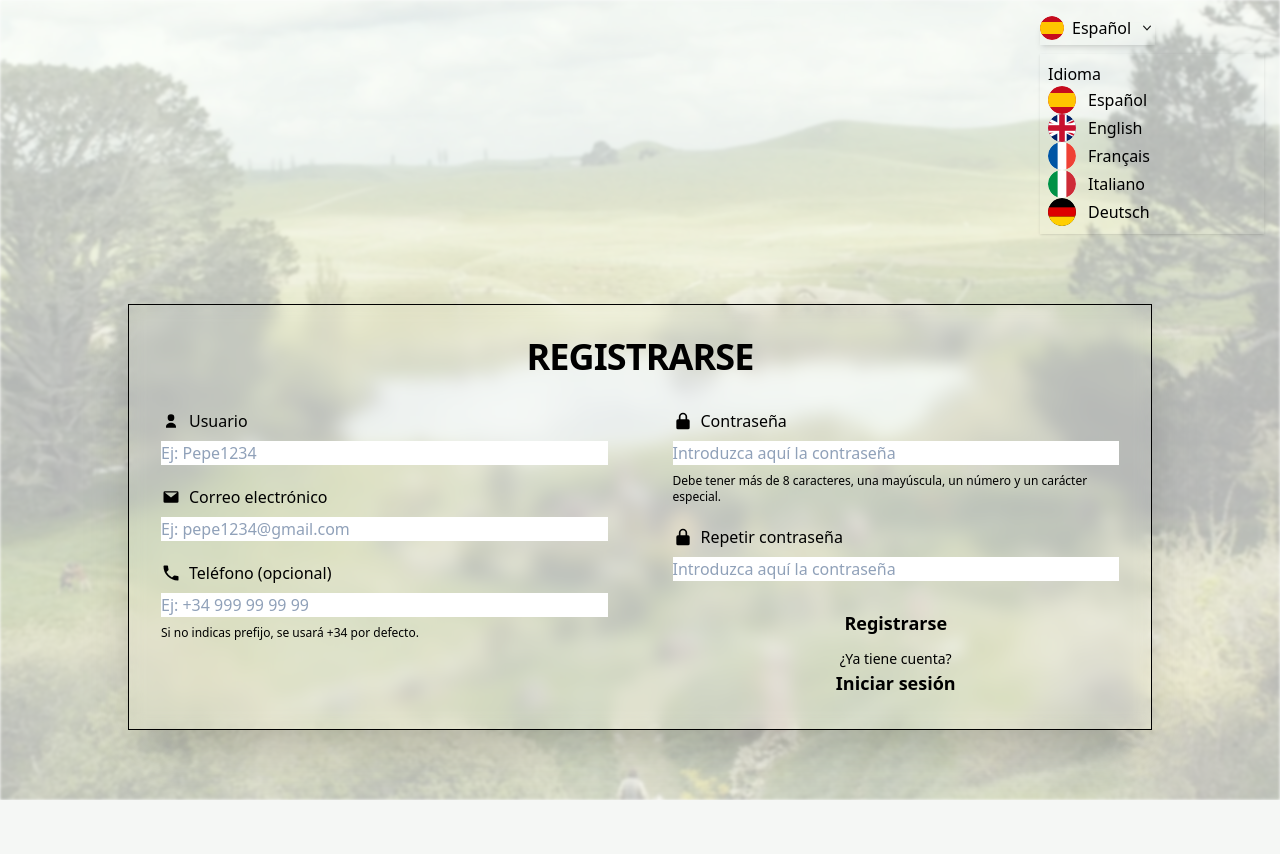
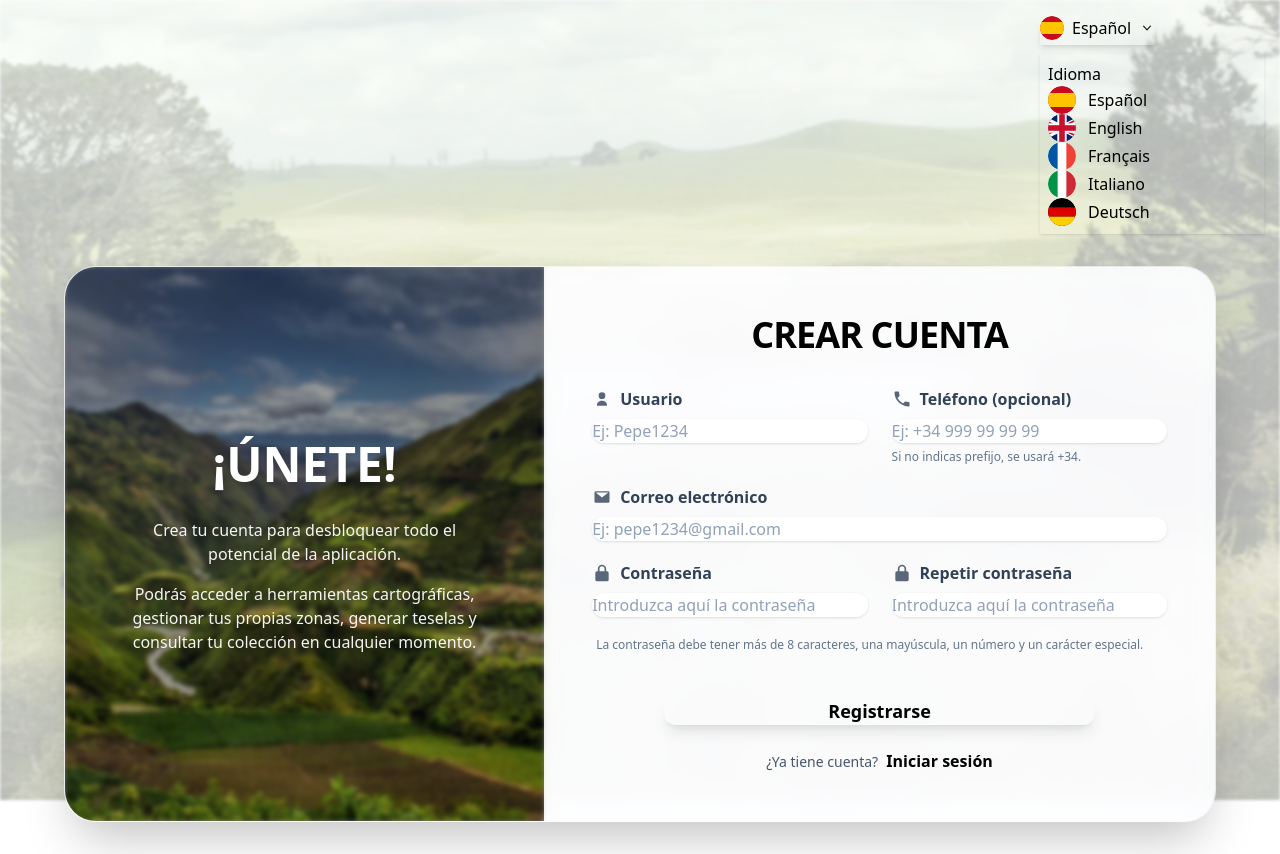
Before and after one commit to Marcurio22/TFG-Marcos-Zamorano, a Flask app: page /registro in a window 1280 px wide. Before the commit the page ends 800 px from the top, so only its background shows below. Run offline with Flask 3, Linux system fonts and the light colour scheme; parts of the project's set-up code (start-up, migrations or seed data) failed here and were passed over; some libraries are stand-ins or nearby versions.

Commit message:
Formatear página de registro
Closes #121

```diff
--- a/webapp/trazasytrazadas/templates/register.html
+++ b/webapp/trazasytrazadas/templates/register.html
@@ -1,130 +1,135 @@
 {% extends "auth_base.html" %}
 {% block title %}{{ _("Registrarse") }} · {{ _("Trazas de Herbívoros") }}{% endblock %}
 {% block content %}
-    {% set input_class = "input input-bordered w-full rounded-none border-primary/30 bg-white text-slate-800 placeholder:text-slate-400 focus:border-primary focus:outline-none focus:ring-2 focus:ring-primary/20" %}
-    <section class="w-full max-w-5xl border border-primary/45 bg-base-100/80 shadow-2xl backdrop-blur-sm">
-        <div class="px-5 py-6 sm:px-8 sm:py-8">
-            <h1 class="text-center text-3xl sm:text-4xl font-extrabold uppercase tracking-tight text-primary">
-                {{ _("Registrarse") }}
+    {# Estilo de los inputs modernizado: bordes curvos, fondo semi-translúcido y transiciones suaves #}
+    {% set input_class = "input input-bordered w-full rounded-xl border-primary/20 bg-white/90 text-slate-800 placeholder:text-slate-400 focus:border-primary focus:outline-none focus:ring-2 focus:ring-primary/30 transition-all shadow-sm" %}
+    {# Contenedor Principal: Bordes curvos, sombra amplia y layout dividido #}
+    <section class="w-full max-w-6xl rounded-[2rem] overflow-hidden shadow-2xl bg-blue-50/40 backdrop-blur-md flex flex-col lg:flex-row border border-white/40">
+        <div class="relative w-full lg:w-5/12 min-h-[300px] lg:min-h-full flex items-center justify-center p-6 sm:p-10 text-center">
+            <img src="{{ url_for('static', filename='img/monte.jpg') }}"
+                 alt="Paisaje"
+                 class="absolute inset-0 w-full h-full object-cover blur-[2px]" />
+            <div class="absolute inset-0 bg-black/40 backdrop-blur-[1px]"></div>
+            <div class="relative z-10 w-full max-w-lg">
+                <h1 class="text-3xl sm:text-4xl lg:text-5xl font-extrabold uppercase leading-tight text-white drop-shadow-md mb-6">
+                    {{ _("¡ÚNETE!") }}
                 </h1>
-            <form method="post" class="mt-6 sm:mt-8">
+                <div class="mt-4 space-y-4 text-sm sm:text-base text-white/95 font-medium drop-shadow-sm text-center px-4">
+                    <p>{{ _("Crea tu cuenta para desbloquear todo el potencial de la aplicación.") }}</p>
+                    <p>
+                        {{ _("Podrás acceder a herramientas cartográficas, gestionar tus propias zonas, generar teselas y consultar tu colección en cualquier momento.") }}
+                    </p>
+                </div>
+            </div>
+        </div>
+        <div class="w-full lg:w-7/12 px-6 py-8 sm:px-12 sm:py-12 bg-white/80 backdrop-blur-sm flex flex-col justify-center">
+            <div class="w-full max-w-2xl mx-auto">
+                <div class="text-center mb-8">
+                    <h2 class="text-3xl sm:text-4xl font-extrabold uppercase tracking-tight text-primary">{{ _("Crear Cuenta") }}</h2>
+                </div>
+                <form method="post" class="space-y-5">
                     {{ form.hidden_tag() }}
-                <div class="grid grid-cols-1 lg:grid-cols-[1fr_1px_1fr] gap-6 lg:gap-8 items-start">
-                    <div class="space-y-5">
+                    <div class="grid grid-cols-1 md:grid-cols-2 gap-x-6 gap-y-5">
                         <div>
                             <label for="{{ form.nombre_usuario.id }}"
-                                   class="mb-2 flex items-center gap-2 text-base font-medium text-base-content">
+                                   class="mb-2 flex items-center gap-2 text-sm sm:text-base font-semibold text-slate-700">
                                 <svg xmlns="http://www.w3.org/2000/svg"
                                      viewBox="0 0 24 24"
                                      fill="currentColor"
-                                     class="w-5 h-5">
+                                     class="w-5 h-5 opacity-80">
                                     <path d="M12 12a4 4 0 1 0-4-4 4 4 0 0 0 4 4Zm0 2c-3.314 0-6 2.239-6 5v1h12v-1c0-2.761-2.686-5-6-5Z" />
                                 </svg>
                                 <span>{{ _("Usuario") }}</span>
                             </label>
-                            {{ form.nombre_usuario(class=input_class,
-                                                        placeholder=_("Ej: Pepe1234") ,
-                            autocomplete="username"
-                            ) }}
+                            {{ form.nombre_usuario(class=input_class, placeholder=_("Ej: Pepe1234") , autocomplete="username") }}
                             {% if form.nombre_usuario.errors %}
-                                <p class="mt-2 text-sm text-error">{{ form.nombre_usuario.errors[0] }}</p>
+                                <p class="mt-1.5 text-sm font-medium text-error">{{ form.nombre_usuario.errors[0] }}</p>
                             {% endif %}
                         </div>
                         <div>
-                            <label for="{{ form.correo_electronico.id }}"
-                                   class="mb-2 flex items-center gap-2 text-base font-medium text-base-content">
+                            <label for="{{ form.telefono.id }}"
+                                   class="mb-2 flex items-center gap-2 text-sm sm:text-base font-semibold text-slate-700">
                                 <svg xmlns="http://www.w3.org/2000/svg"
                                      viewBox="0 0 24 24"
                                      fill="currentColor"
-                                     class="w-5 h-5">
+                                     class="w-5 h-5 opacity-80">
+                                    <path d="M6.62 10.79a15.91 15.91 0 0 0 6.59 6.59l2.2-2.2a1 1 0 0 1 1.01-.24 11.36 11.36 0 0 0 3.58.57 1 1 0 0 1 1 1V20a1 1 0 0 1-1 1A17 17 0 0 1 3 4a1 1 0 0 1 1-1h3.49a1 1 0 0 1 1 1 11.36 11.36 0 0 0 .57 3.58 1 1 0 0 1-.24 1.01l-2.2 2.2Z" />
+                                </svg>
+                                <span>{{ _("Teléfono (opcional)") }}</span>
+                            </label>
+                            {{ form.telefono(class=input_class, placeholder=_("Ej: +34 999 99 99 99") , autocomplete="tel") }}
+                            {% if form.telefono.errors %}
+                                <p class="mt-1.5 text-sm font-medium text-error">{{ form.telefono.errors[0] }}</p>
+                            {% else %}
+                                <p class="mt-1.5 text-xs text-slate-500 font-medium">{{ _("Si no indicas prefijo, se usará +34.") }}</p>
+                            {% endif %}
+                        </div>
+                        <div class="md:col-span-2">
+                            <label for="{{ form.correo_electronico.id }}"
+                                   class="mb-2 flex items-center gap-2 text-sm sm:text-base font-semibold text-slate-700">
+                                <svg xmlns="http://www.w3.org/2000/svg"
+                                     viewBox="0 0 24 24"
+                                     fill="currentColor"
+                                     class="w-5 h-5 opacity-80">
                                     <path d="M3 6.75A1.75 1.75 0 0 1 4.75 5h14.5A1.75 1.75 0 0 1 21 6.75v10.5A1.75 1.75 0 0 1 19.25 19H4.75A1.75 1.75 0 0 1 3 17.25V6.75Zm1.8.19 6.84 5.38a.6.6 0 0 0 .72 0l6.84-5.38a.25.25 0 0 0-.15-.44H4.95a.25.25 0 0 0-.15.44Z" />
                                 </svg>
                                 <span>{{ _("Correo electrónico") }}</span>
                             </label>
-                            {{ form.correo_electronico(class=input_class,
-                                                        placeholder=_("Ej: pepe1234@gmail.com") ,
-                            autocomplete="email"
-                            ) }}
+                            {{ form.correo_electronico(class=input_class, placeholder=_("Ej: pepe1234@gmail.com") , autocomplete="email") }}
                             {% if form.correo_electronico.errors %}
-                                <p class="mt-2 text-sm text-error">{{ form.correo_electronico.errors[0] }}</p>
+                                <p class="mt-1.5 text-sm font-medium text-error">{{ form.correo_electronico.errors[0] }}</p>
                             {% endif %}
                         </div>
                         <div>
-                            <label for="{{ form.telefono.id }}"
-                                   class="mb-2 flex items-center gap-2 text-base font-medium text-base-content">
+                            <label for="{{ form.contrasena.id }}"
+                                   class="mb-2 flex items-center gap-2 text-sm sm:text-base font-semibold text-slate-700">
                                 <svg xmlns="http://www.w3.org/2000/svg"
                                      viewBox="0 0 24 24"
                                      fill="currentColor"
-                                     class="w-5 h-5">
-                                    <path d="M6.62 10.79a15.91 15.91 0 0 0 6.59 6.59l2.2-2.2a1 1 0 0 1 1.01-.24 11.36 11.36 0 0 0 3.58.57 1 1 0 0 1 1 1V20a1 1 0 0 1-1 1A17 17 0 0 1 3 4a1 1 0 0 1 1-1h3.49a1 1 0 0 1 1 1 11.36 11.36 0 0 0 .57 3.58 1 1 0 0 1-.24 1.01l-2.2 2.2Z" />
-                                </svg>
-                                <span>{{ _("Teléfono (opcional)") }}</span>
-                            </label>
-                            {{ form.telefono(class=input_class,
-                                                        placeholder=_("Ej: +34 999 99 99 99") ,
-                            autocomplete="tel"
-                            ) }}
-                            {% if form.telefono.errors %}
-                                <p class="mt-2 text-sm text-error">{{ form.telefono.errors[0] }}</p>
-                            {% else %}
-                                <p class="mt-2 text-xs text-base-content/70">{{ _("Si no indicas prefijo, se usará +34 por defecto.") }}</p>
-                            {% endif %}
-                        </div>
-                    </div>
-                    <div class="hidden lg:block h-full bg-primary/35"></div>
-                    <div class="space-y-5">
-                        <div>
-                            <label for="{{ form.contrasena.id }}"
-                                   class="mb-2 flex items-center gap-2 text-base font-medium text-base-content">
-                                <svg xmlns="http://www.w3.org/2000/svg"
-                                     viewBox="0 0 24 24"
-                                     fill="currentColor"
-                                     class="w-5 h-5">
+                                     class="w-5 h-5 opacity-80">
                                     <path fill-rule="evenodd" d="M12 2a5 5 0 0 0-5 5v3H6a2 2 0 0 0-2 2v8a2 2 0 0 0 2 2h12a2 2 0 0 0 2-2v-8a2 2 0 0 0-2-2h-1V7a5 5 0 0 0-5-5Zm3 8V7a3 3 0 1 0-6 0v3h6Z" clip-rule="evenodd" />
                                 </svg>
                                 <span>{{ _("Contraseña") }}</span>
                             </label>
-                            {{ form.contrasena(class=input_class,
-                                                        placeholder=_("Introduzca aquí la contraseña") ,
-                            autocomplete="new-password"
-                            ) }}
-                            {% if form.contrasena.errors %}<p class="mt-2 text-sm text-error">{{ form.contrasena.errors[0] }}</p>{% endif %}
-                            <p class="mt-2 text-xs text-base-content/70">
-                                {{ _("Debe tener más de 8 caracteres, una mayúscula, un número y un carácter especial.") }}
-                            </p>
+                            {{ form.contrasena(class=input_class, placeholder=_("Introduzca aquí la contraseña") , autocomplete="new-password") }}
+                            {% if form.contrasena.errors %}
+                                <p class="mt-1.5 text-sm font-medium text-error">{{ form.contrasena.errors[0] }}</p>
+                            {% endif %}
                         </div>
                         <div>
                             <label for="{{ form.repetir_contrasena.id }}"
-                                   class="mb-2 flex items-center gap-2 text-base font-medium text-base-content">
+                                   class="mb-2 flex items-center gap-2 text-sm sm:text-base font-semibold text-slate-700">
                                 <svg xmlns="http://www.w3.org/2000/svg"
                                      viewBox="0 0 24 24"
                                      fill="currentColor"
-                                     class="w-5 h-5">
+                                     class="w-5 h-5 opacity-80">
                                     <path fill-rule="evenodd" d="M12 2a5 5 0 0 0-5 5v3H6a2 2 0 0 0-2 2v8a2 2 0 0 0 2 2h12a2 2 0 0 0 2-2v-8a2 2 0 0 0-2-2h-1V7a5 5 0 0 0-5-5Zm3 8V7a3 3 0 1 0-6 0v3h6Z" clip-rule="evenodd" />
                                 </svg>
                                 <span>{{ _("Repetir contraseña") }}</span>
                             </label>
-                            {{ form.repetir_contrasena(class=input_class,
-                                                        placeholder=_("Introduzca aquí la contraseña") ,
-                            autocomplete="new-password"
-                            ) }}
+                            {{ form.repetir_contrasena(class=input_class, placeholder=_("Introduzca aquí la contraseña") , autocomplete="new-password") }}
                             {% if form.repetir_contrasena.errors %}
-                                <p class="mt-2 text-sm text-error">{{ form.repetir_contrasena.errors[0] }}</p>
+                                <p class="mt-1.5 text-sm font-medium text-error">{{ form.repetir_contrasena.errors[0] }}</p>
                             {% endif %}
                         </div>
-                        <div class="pt-2 flex flex-col items-center gap-3">
-                            {{ form.submit(class="btn btn-primary min-w-48 rounded-sm border-none text-lg font-semibold") }}
-                            <div class="text-center text-primary">
-                                <div class="text-sm">{{ _("¿Ya tiene cuenta?") }}</div>
+                    </div>
+                    <div class="px-1">
+                        <p class="text-xs text-slate-500 font-medium">
+                            {{ _("La contraseña debe tener más de 8 caracteres, una mayúscula, un número y un carácter especial.") }}
+                        </p>
+                    </div>
+                    <div class="pt-6 flex flex-col items-center gap-4">
+                        {{ form.submit(class="btn btn-primary w-full md:w-3/4 rounded-xl border-none text-lg font-bold shadow-lg transition-transform duration-150 hover:scale-[1.02] hover:shadow-xl active:scale-[0.98]") }}
+                        <div class="mt-2 text-center">
+                            <span class="text-sm text-slate-600 font-medium">{{ _("¿Ya tiene cuenta?") }}</span>
                             <a href="{{ url_for("trazas.login") }}"
-                                   class="link link-hover text-lg font-semibold text-primary transition-colors hover:text-primary-focus">
+                               class="ml-1 text-base font-bold text-primary transition-colors hover:text-primary-focus hover:underline">
                                 {{ _("Iniciar sesión") }}
                             </a>
                         </div>
                     </div>
+                </form>
             </div>
-                </div>
-            </form>
         </div>
     </section>
 {% endblock %}
```
Lines whose indentation alone changed are shown as unchanged.
